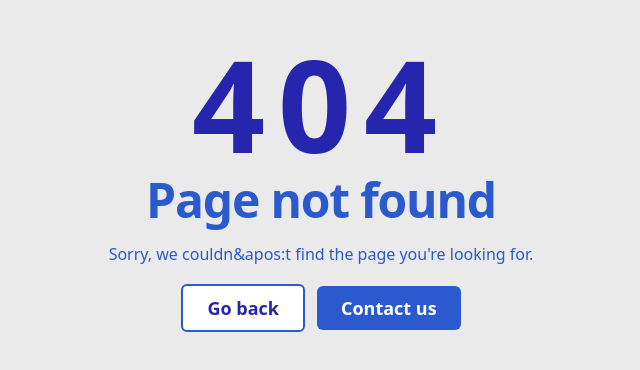
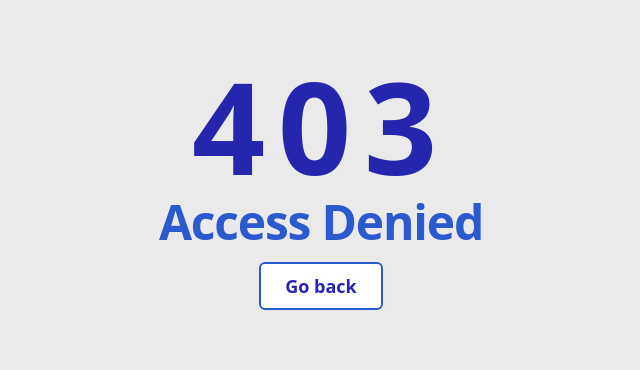
Before and after one commit to AdeelAhmad45/Learning-Management-System, a React (Vite) app in the folder client/: page /denied in a window 1280 px wide. Before the commit this address had no page. Shown: the part 214-584 px from the top of the page, without its empty margins (319-959 px from the left). Built offline with nearby package versions, Linux system fonts and the light colour scheme.

Commit message:
Added a new route for a 'Denied' page.

```diff
--- a/client/src/App.jsx
+++ b/client/src/App.jsx
@@ -9,6 +9,7 @@ import Signup from './pages/Signup'
 import Login from './pages/Login'
 import CourseList from './pages/course/CourseList'
 import Contact from './pages/Contact'
+import Denied from './pages/Denied'
 
 function App() {
 
@@ -20,6 +21,7 @@ function App() {
           <Route path='/about' element={<AboutUs />}></Route>
           <Route path='/courses' element={<CourseList />}></Route>
           <Route path='/contact' element={<Contact />}></Route>
+          <Route path='/denied' element={<Denied />}></Route>
 
           <Route path='/signup' element={<Signup />}></Route>
           <Route path='/login' element={<Login />}></Route>
--- /dev/null
+++ b/client/src/pages/Denied.jsx
@@ -0,0 +1,24 @@
+import { useNavigate } from "react-router-dom";
+
+function Denied(){
+    const navigate = useNavigate();
+    return(
+        <main className="h-screen w-full flex flex-col justify-center items-center">
+      <h1 className="text-9xl font-extrabold text-[#2525AD] tracking-widest">
+        403
+      </h1>
+      <div className="mt-2 text-3xl font-bold tracking-tight text-[#2B59CE] sm:text-5xl">
+        Access Denied
+      </div>
+      <button
+            onClick={() => navigate(-1)}
+            type="button"
+            className="border-[#2B59CE] mt-4 border-2 bg-white font-semibold cursor-pointer text-lg text-[#2525AD] px-6 py-2 rounded-md hover:bg-[#2B59CE] hover:text-white transition-all ease-in-out duration-300"
+          >
+            Go back
+          </button>
+    </main>
+    );
+}
+
+export default Denied;
```
